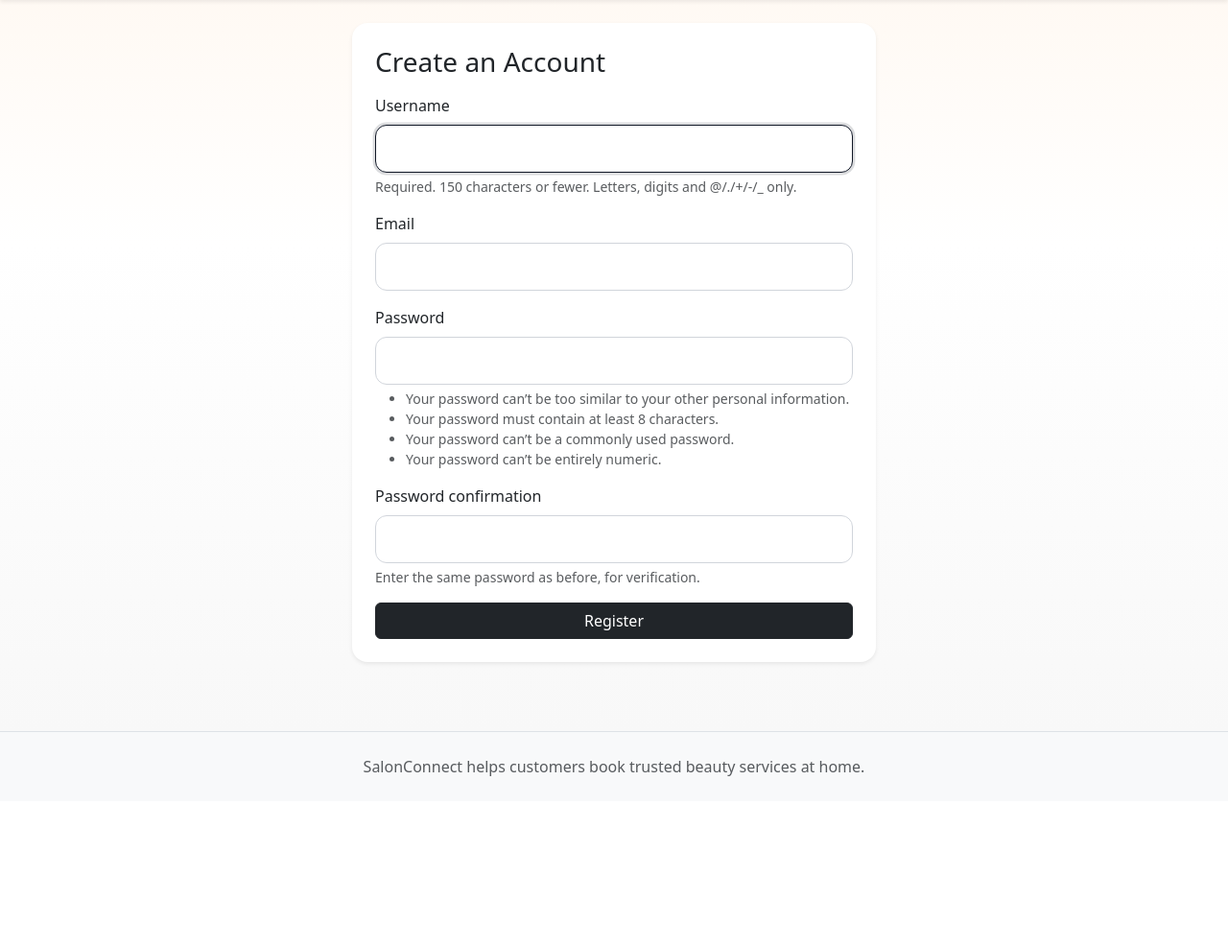
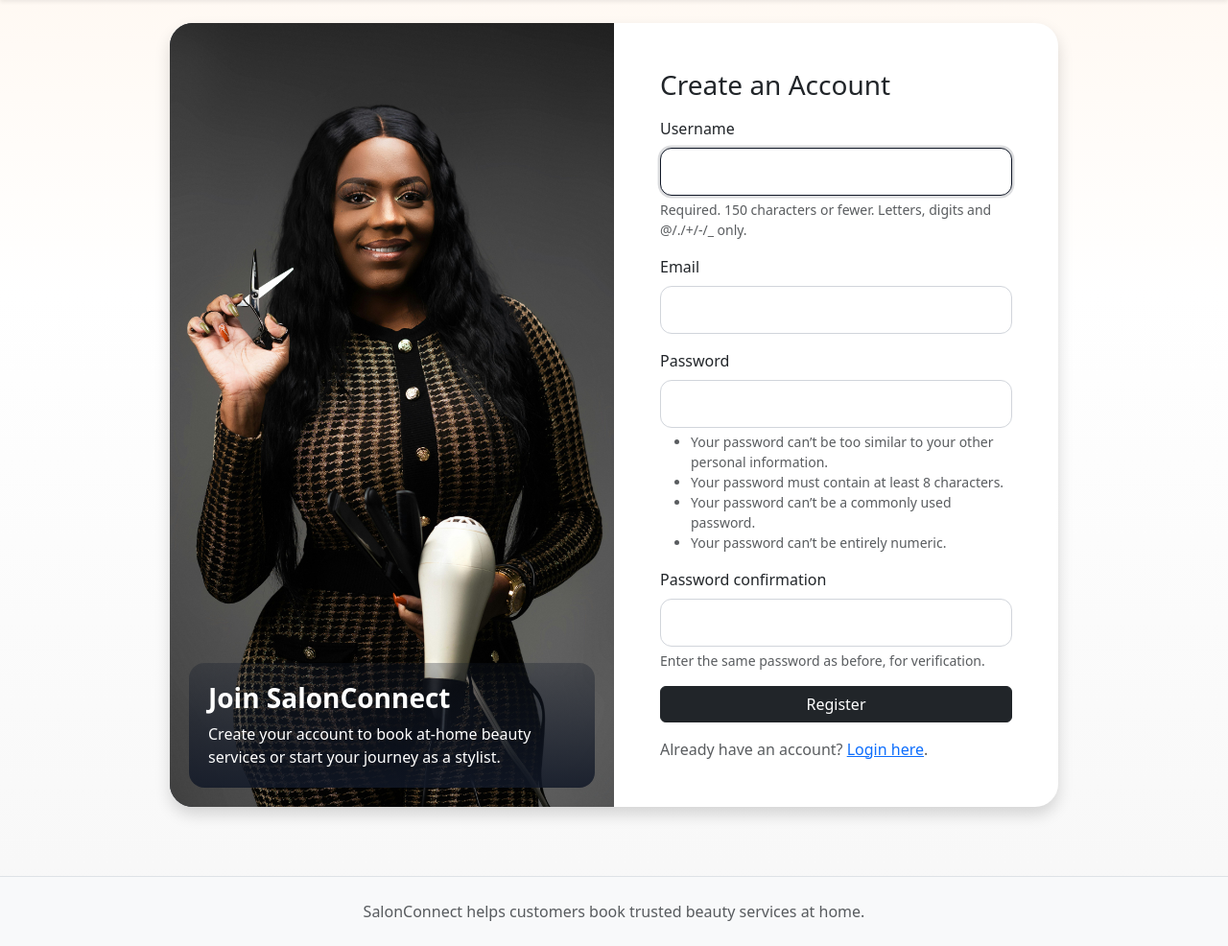
Before and after one commit to JAPHES/FUTURE_FS_03, a Django app: page /register/ in a window 1280 px wide. Shown: the part 56-1042 px from the top of the page at 96% size. Before the commit the page ends 865 px from the top, so only its background shows below. Run offline with Django 4.2, Linux system fonts and the light colour scheme.

Commit message:
Redesign auth pages with split image and form layout

```diff
--- a/static/css/style.css
+++ b/static/css/style.css
@@ -59,6 +59,34 @@ body {
     background: linear-gradient(180deg, #f3f4f6, #e5e7eb);
 }
 
+.auth-card {
+    border-radius: 1.5rem;
+}
+
+.auth-image-panel {
+    position: relative;
+    height: 100%;
+    min-height: 320px;
+    background: #111827;
+}
+
+.auth-side-image {
+    width: 100%;
+    height: 100%;
+    min-height: 320px;
+    object-fit: cover;
+    display: block;
+}
+
+.auth-image-overlay {
+    position: absolute;
+    inset: auto 1.25rem 1.25rem 1.25rem;
+    padding: 1.25rem;
+    border-radius: 1rem;
+    color: #ffffff;
+    background: linear-gradient(180deg, rgba(17, 24, 39, 0.3), rgba(17, 24, 39, 0.85));
+}
+
 input,
 select,
 textarea {
--- a/templates/registration/register.html
+++ b/templates/registration/register.html
@@ -1,10 +1,22 @@
 {% extends 'base.html' %}
+{% load static %}
 
 {% block content %}
 <div class="row justify-content-center">
+    <div class="col-xl-10">
+        <div class="card border-0 shadow auth-card overflow-hidden">
+            <div class="row g-0">
                 <div class="col-lg-6">
-        <div class="card border-0 shadow-sm">
-            <div class="card-body p-4">
+                    <div class="auth-image-panel">
+                        <img src="{% static 'images/stylists/salonist.jpg' %}" alt="Salon stylist" class="auth-side-image">
+                        <div class="auth-image-overlay">
+                            <h2 class="h3 fw-bold mb-2">Join SalonConnect</h2>
+                            <p class="mb-0">Create your account to book at-home beauty services or start your journey as a stylist.</p>
+                        </div>
+                    </div>
+                </div>
+                <div class="col-lg-6">
+                    <div class="card-body p-4 p-lg-5">
                         <h1 class="h3 mb-3">Create an Account</h1>
                         <form method="post">
                             {% csrf_token %}
@@ -22,6 +34,9 @@
                             {% endfor %}
                             <button type="submit" class="btn btn-dark w-100">Register</button>
                         </form>
+                        <p class="mt-3 mb-0 text-muted">Already have an account? <a href="{% url 'login' %}">Login here</a>.</p>
+                    </div>
+                </div>
             </div>
         </div>
     </div>
```
Also changed, not shown: templates/registration/login.html (+17 -3 lines), static/images/hero/bannersalonist.jpg (added), static/images/stylists/salonist.jpg (added). Lines whose indentation alone changed are shown as unchanged.
